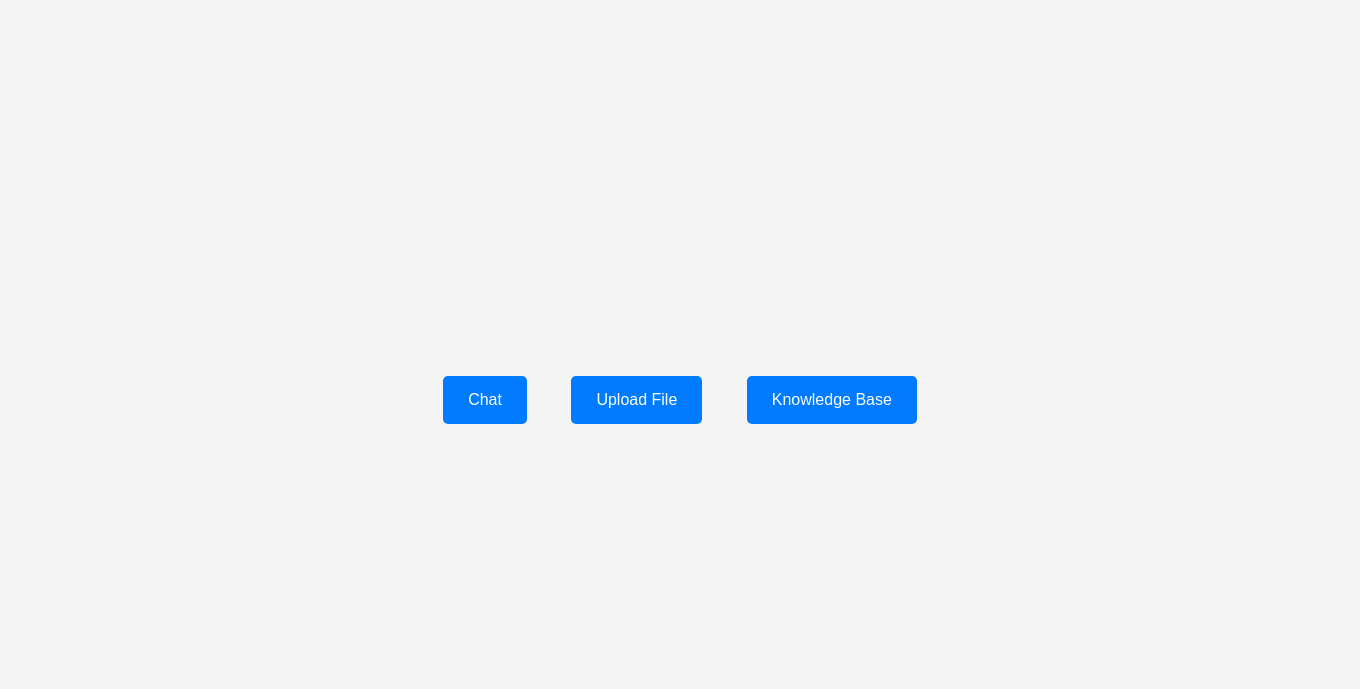
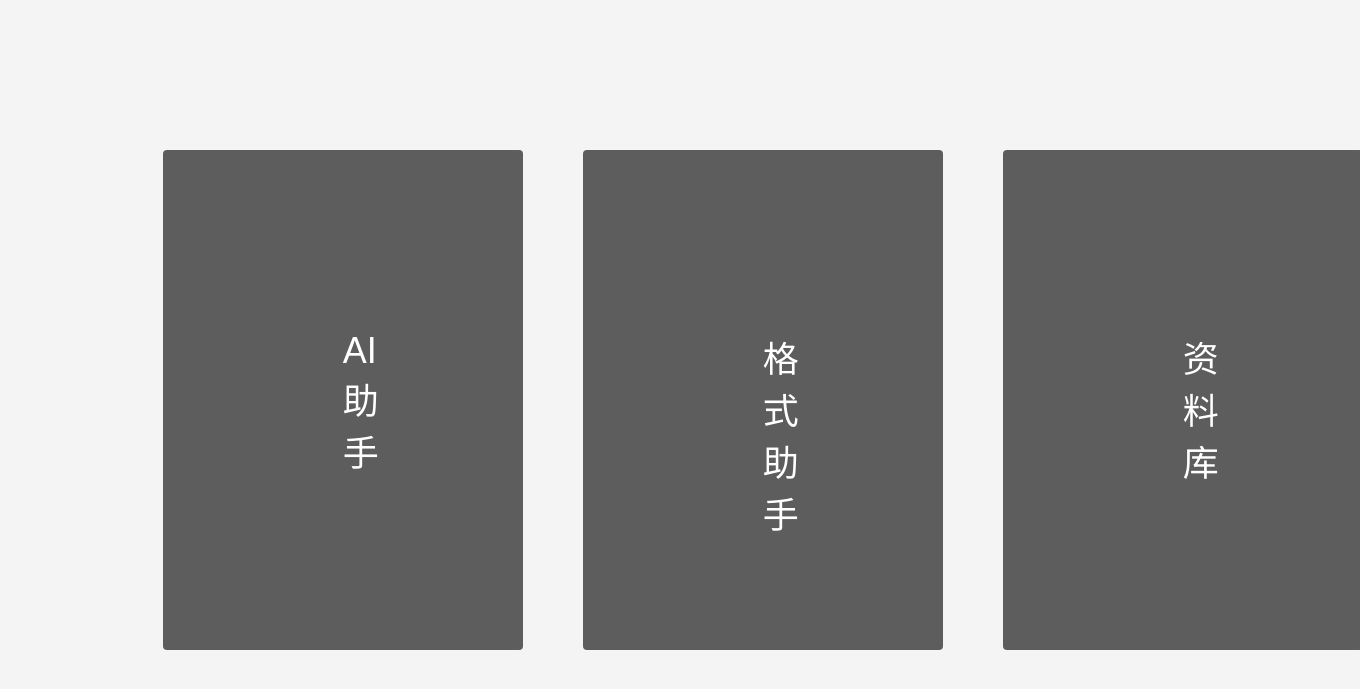
Before and after one commit to ArjenCole/pyOllama, a Flask app: page / in a window 1360 px wide. Shown: the top 689 px of the page. Run offline with Flask 3, Linux system fonts and the light colour scheme.

Commit message:
美化首页

```diff
--- a/static/css/index.css
+++ b/static/css/index.css
@@ -1,3 +1,5 @@
+/* static/css/style.css */
+
 body, html {
     height: 100%;
     margin: 0;
@@ -10,29 +12,42 @@ body, html {
 }
 
 .buttons-container {
-    text-align: center;
+    display: flex;
+    justify-content: space-around;
+    width: 80%;
+    max-width: 3600px; /* 限制按钮组的最大宽度 */
 }
 
 .button {
     display: inline-block;
-    margin: 10px;
-    padding: 15px 25px;
+    padding: 180px; /* 进一步增大内边距 */
+    margin: 30px; /* 进一步增大外边距 */
     text-decoration: none;
     color: #fff;
-    background-color: #007bff;
+    background-color: #5d5d5d; /* 低饱和度的灰色 */
     border: none;
-    border-radius: 5px;
-    font-size: 16px;
+    border-radius: 4px;
+    font-size: 36px; /* 进一步增大字体大小 */
     transition: background-color 0.3s ease;
+    box-sizing: border-box;
+    width: calc((100% - 90px) / 3); /* 调整按钮宽度，减去更大的间距 */
+    height: 500px; /* 进一步增大高度 */
 }
 
 .button:hover {
-    background-color: #0056b3;
+    background-color: #4a4a4a;
 }
 
-/* 确保按钮在较大屏幕上也占据页面的中心 */
-@media (min-width: 600px) {
+/* 响应式设计：在小屏幕设备上堆叠按钮 */
+@media (max-width: 768px) {
+    .buttons-container {
+        flex-direction: column;
+        align-items: center;
+    }
+
     .button {
-        margin: 20px;
+        width: 80%; /* 在小屏幕上按钮宽度为80% */
+        margin: 30px 0; /* 调整垂直间距 */
+        height: 200px; /* 在小屏幕上减小按钮高度以适应屏幕 */
     }
 }
--- a/templates/index.html
+++ b/templates/index.html
@@ -8,9 +8,9 @@
 <body>
 
 <div class="buttons-container">
-    <a href="chat" class="button">Chat</a>
-    <a href="dropzone" class="button">Upload File</a>
-    <a href="knowledge" class="button">Knowledge Base</a>
+    <a href="chat" class="button">AI助手</a>
+    <a href="dropzone" class="button">格式助手</a>
+    <a href="knowledge" class="button">资料库</a>
 </div>
 
 </body>
```
